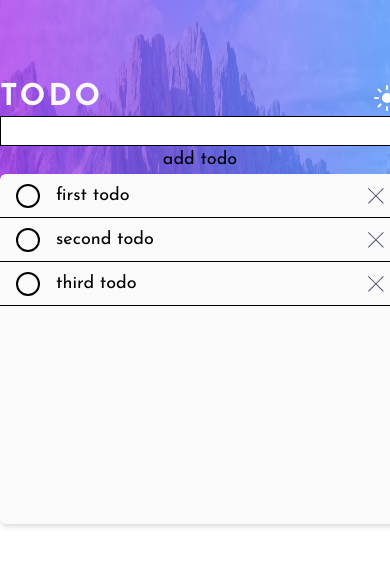
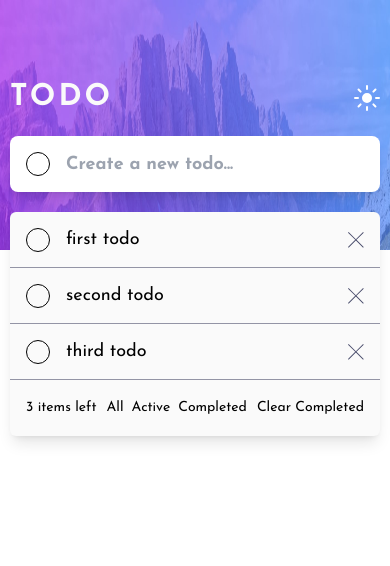
Before and after one commit to nidhinsankar/react-typescript, a React (Vite) app: page / in a window 390 px wide. Shown: the top 566 px of the page. Built offline with nearby package versions, Linux system fonts and the light colour scheme.

Commit message:
created responsive ui for the app

```diff
--- /dev/null
+++ b/src/components/Footer.tsx
@@ -0,0 +1,18 @@
+import { useTodoContext } from "../context/todoContext";
+
+const Footer = () => {
+  const { state } = useTodoContext();
+  return (
+    <div className="flex items-center justify-between text-sm px-4 h-14">
+      <p>{state?.length} items left</p>
+      <ul className="flex items-center justify-between">
+        <li>All</li>
+        <li className="px-2">Active</li>
+        <li>Completed</li>
+      </ul>
+      <button>Clear Completed</button>
+    </div>
+  );
+};
+
+export default Footer;
--- a/src/components/InputTodo.tsx
+++ b/src/components/InputTodo.tsx
@@ -15,21 +15,24 @@ const InputTodo: React.FC<HomeProps> = ({ setTodoList, todoList }) => {
       status: false,
     };
     ADDTODO(todoObj);
+    setTodoName("");
   };
 
   return (
-    <div>
-      <div className="flex flex-col w-full">
+    <div className="flex items-center  w-full relative mt-5 mb-5 ">
       <input
-          className="border"
+        className="pl-14 w-full h-14 font-semibold  rounded-lg shadow-lg"
+        placeholder="Create a new todo..."
         type="text"
         name="todo-name"
         id="todo-name"
         onChange={(e) => setTodoName(e.target.value)}
         value={todoName}
       />
-        <button onClick={onSubmit}>add todo</button>
-      </div>
+      <button
+        className="w-6 h-6  border rounded-full absolute  mx-4"
+        onClick={onSubmit}
+      ></button>
     </div>
   );
 };
--- a/src/components/Todo.tsx
+++ b/src/components/Todo.tsx
@@ -8,11 +8,11 @@ const Todo: React.FC<todo> = ({ id, todoName, status }) => {
   const { DELETETODO, TOGGLESTATUS } = useTodoContext();
 
   return (
-    <div className="flex items-center justify-between  border-b h-11 px-4">
+    <div className="flex items-center justify-between  border-b border-light-neutral-dark-grayish-blue h-14 px-4">
       <div className="flex items-center">
         <div
           onClick={() => TOGGLESTATUS(id)}
-          className="w-6 h-6 rounded-full border-2 flex justify-center items-center"
+          className="w-6 h-6 rounded-full border flex justify-center items-center"
         >
           {status && (
             <img
--- a/src/components/TodoList.tsx
+++ b/src/components/TodoList.tsx
@@ -2,6 +2,7 @@ import React from "react";
 import Todo from "./Todo";
 import { todo } from "../App";
 import { useTodoContext } from "../context/todoContext";
+import Footer from "./Footer";
 
 interface todoListProps {
   todoList: todo[];
@@ -14,10 +15,11 @@ const TodoList: React.FC<todoListProps> = ({ todoList, deleteTodo }) => {
   console.log(state);
 
   return (
-    <div className="bg-light-neutral-very-light-gray h-[350px] shadow-md rounded-md">
+    <div className="bg-light-neutral-very-light-gray  shadow-lg rounded-md">
       {state?.map((todo) => (
         <Todo {...todo} deleteTodo={deleteTodo} key={todo?.id} />
       ))}
+      <Footer />
     </div>
   );
 };
--- a/src/pages/Home.tsx
+++ b/src/pages/Home.tsx
@@ -17,7 +17,7 @@ const Home: React.FC<HomeProps> = ({ todoList, setTodoList }) => {
   };
 
   return (
-    <div className="w-[400px] mx-auto">
+    <div className="w-[370px] md:w-[570px] mx-auto">
       <Header />
       <InputTodo setTodoList={setTodoList} todoList={todoList} />
       <TodoList todoList={todoList} deleteTodo={deleteTodo} />
```
Lines whose indentation alone changed are shown as unchanged.
